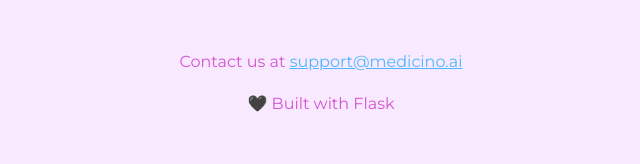
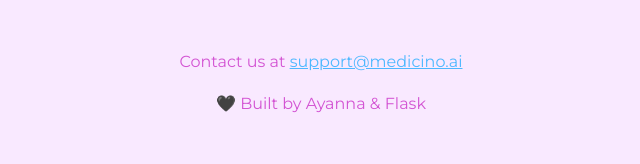
Before and after one commit to ayanna14/Healix-medico, a Flask app: page / in a window 1280 px wide. Shown: the part 2110-2274 px from the top of the page, without its empty margins (319-959 px from the left). Run offline with Flask 3, Linux system fonts and the light colour scheme; parts of the project's set-up code (start-up, migrations or seed data) failed here and were passed over.

Commit message:
home.html

```diff
--- a/templates/home.html
+++ b/templates/home.html
@@ -97,7 +97,7 @@
   <footer id="contact">
     <div class="container footer-content">
       <p>Contact us at <a href="mailto:support@medicino.ai">support@medicino.ai</a></p>
-      <p>🖤 Built with Flask</p>
+      <p>🖤 Built by Ayanna & Flask</p>
     </div>
   </footer>
 <script>
```
